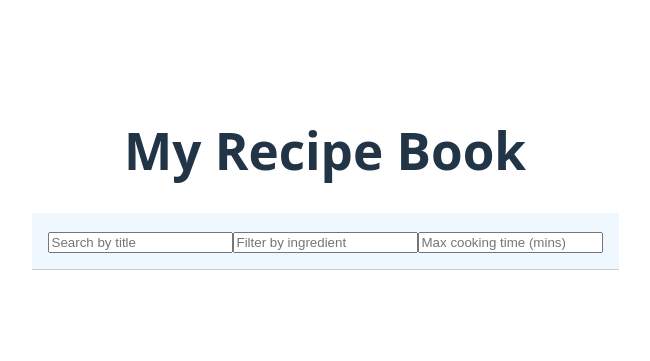
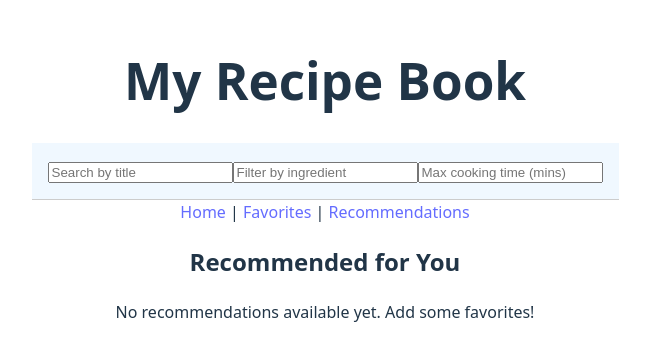
Before and after one commit to Adynah/alx-fe-reactjs, a React (Vite) app in the folder recipe-sharing-app/: page /recommendations in a window 1280 px wide. Before the commit this address had no page. Shown: the part 221-582 px from the top of the page, without its empty margins (315-965 px from the left). Built offline with nearby package versions, Linux system fonts and the light colour scheme; the HTML template or start-up script is replaced by a standard one.

Commit message:
User Favorites and Personalized Recipe Recommendations

```diff
--- a/recipe-sharing-app/src/App.jsx
+++ b/recipe-sharing-app/src/App.jsx
@@ -6,6 +6,9 @@
 import AddRecipeForm from './components/AddRecipeForm';
 import RecipeDetails from './components/RecipeDetails';
 import SearchBar from './components/SearchBar';
+import RecommendationsList from './components/RecommendationsList';
+import FavoritesList from './components/FavoritesList';
+import Navbar from './components/Navbar';
 
 
 function App() {
@@ -20,6 +23,7 @@
       <div className="App">
         <h1>My Recipe Book</h1>
         <SearchBar />
+        <Navbar />
 
         <Routes>
           <Route
@@ -33,6 +37,8 @@
           />
           <Route path="/" element={<Home />} />
           <Route path="/recipe-details/:id" element={<RecipeDetails />} />
+          <Route path="/recommendations" element={<RecommendationsList />} />
+          <Route path="/favorites" element={<FavoritesList />} />
         </Routes>
       </div>
     </BrowserRouter>
--- /dev/null
+++ b/recipe-sharing-app/src/components/FavoritesList.jsx
@@ -0,0 +1,29 @@
+import useRecipeStore from './recipeStore';
+
+const FavoritesList = () => {
+  const favorites = useRecipeStore(state => state.favorites);
+  const recipes = useRecipeStore(state => state.recipes);
+
+
+  const favoriteRecipes = favorites
+    .map(id => recipes.find(recipe => recipe.id === id))
+    .filter(Boolean);
+
+  return (
+    <div>
+      <h2>My Favorites</h2>
+      {favoriteRecipes.length > 0 ? (
+        favoriteRecipes.map(recipe => (
+          <div key={recipe.id}>
+            <h3>{recipe.title}</h3>
+            <p>{recipe.description}</p>
+          </div>
+        ))
+      ) : (
+        <p>No favorite recipe yet.</p>
+      )}
+    </div>
+  );
+};
+
+export default FavoritesList;
--- /dev/null
+++ b/recipe-sharing-app/src/components/Navbar.jsx
@@ -0,0 +1,13 @@
+import { Link } from 'react-router-dom';
+
+const Navbar = () => {
+  return (
+    <nav style={{ marginBottom: '1rem' }}>
+      <Link to="/">Home</Link> |{" "}
+      <Link to="/favorites">Favorites</Link> |{" "}
+      <Link to="/recommendations">Recommendations</Link>
+    </nav>
+  );
+}
+
+export default Navbar
--- a/recipe-sharing-app/src/components/RecipeList.jsx
+++ b/recipe-sharing-app/src/components/RecipeList.jsx
@@ -6,10 +6,16 @@
   const recipes = useRecipeStore(state => state.filteredRecipes);
   const searchTerm = useRecipeStore(state => state.searchTerm);
   const filterRecipes = useRecipeStore(state => state.filterRecipes);
+  const addFavorite = useRecipeStore(state => state.addFavorite);
+  const favorites = useRecipeStore(state => state.favorites);
+  const generateRecommendations = useRecipeStore(state => state.generateRecommendations);
+
 
   useEffect(() => {
     filterRecipes();
   }, [searchTerm, filterRecipes]);
+
+  const isFavorite = (id) => favorites.includes(id);
 
   return (
     <div style={{ padding: '1rem' }}>
@@ -22,6 +28,17 @@
               <Link to={`/recipe-details/${recipe.id}`} style={{ marginLeft: '10px' }}>
                 View Details
               </Link>
+               {!isFavorite(recipe.id) && (
+                <button
+                  onClick={() => addFavorite(recipe.id)}
+                  style={{ marginRight: '10px' }}
+                >
+                  Add to Favorites
+                </button>
+              )}
+              <button onClick={generateRecommendations}>
+                Recommend Similar
+              </button>
             </li>
           ))
         ) : (
--- /dev/null
+++ b/recipe-sharing-app/src/components/RecommendationsList.jsx
@@ -0,0 +1,29 @@
+import useRecipeStore from './recipeStore';
+import { useEffect } from 'react';
+
+const RecommendationsList = () => {
+  const recommendations = useRecipeStore(state => state.recommendations);
+  const generateRecommendations = useRecipeStore.getState().generateRecommendations;
+
+  useEffect(() => {
+    generateRecommendations();
+  }, []);
+
+  return (
+    <div>
+      <h2>Recommended for You</h2>
+      {recommendations.length > 0 ? (
+        recommendations.map(recipe => (
+          <div key={recipe.id}>
+            <h3>{recipe.title}</h3>
+            <p>{recipe.description}</p>
+          </div>
+        ))
+      ) : (
+        <p>No recommendations available yet. Add some favorites!</p>
+      )}
+    </div>
+  );
+};
+
+export default RecommendationsList;
--- a/recipe-sharing-app/src/components/recipeStore.js
+++ b/recipe-sharing-app/src/components/recipeStore.js
@@ -6,6 +6,19 @@
   filteredRecipes: [],
   ingredientFilter: '',
   timeFilter: '',
+  favorites: [],
+  addFavorite: (recipeId) => set(state => ({ favorites: [...state.favorites, recipeId] })),
+  removeFavorite: (recipeId) => set(state => ({
+    favorites: state.favorites.filter(id => id !== recipeId)
+  })),
+  recommendations: [],
+  generateRecommendations: () => set(state => {
+    // Mock implementation based on favorites
+    const recommended = state.recipes.filter(recipe =>
+      state.favorites.includes(recipe.id) && Math.random() > 0.5
+    );
+    return { recommendations: recommended };
+}),
 
 
   addRecipe: (newRecipe) =>
```
